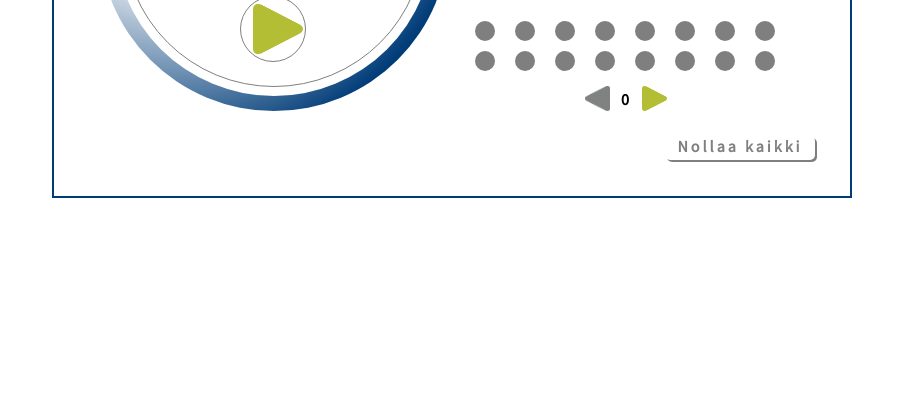
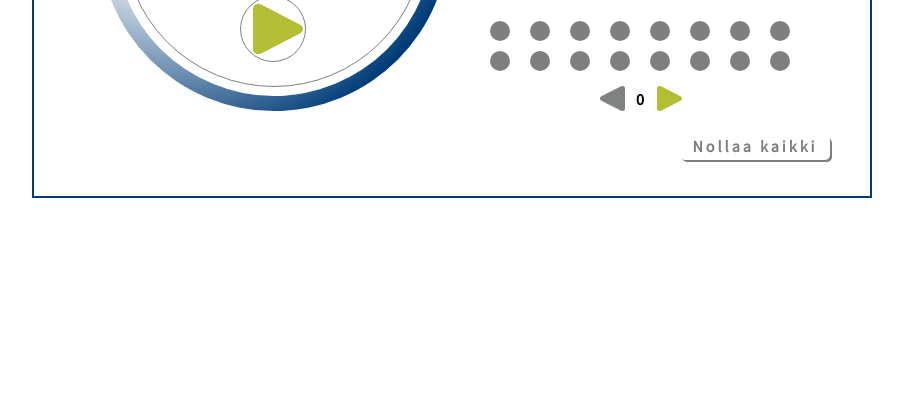
Before and after one commit to augustio/fokuskello, a plain HTML site: page index.html in a window 1280 px wide. Shown: the part 406-800 px from the top of the page, without its empty margins (188-1091 px from the left). Drawn offline with nearby package versions, Linux system fonts and the light colour scheme.

Commit message:
Increase application's width

```diff
--- a/styles/style.css
+++ b/styles/style.css
@@ -8,7 +8,7 @@ body{
 }
 .container {
     height: 600px;
-    width: 800px;
+    width: 840px;
 }
 .centered {
   position: fixed;
@@ -19,7 +19,7 @@ body{
 .clock {
     position: absolute;
     left: 0;
-    width: 400px;
+    width: 420px;
     height: 500px;
     border: 2px solid #003C78;
     border-right:none;
@@ -29,16 +29,16 @@ body{
 .control {
     position: absolute;
     right: 0;
-    width: 400px;
+    width: 420px;
     height: 500px;
     border: 2px solid #003C78;
     border-left:none;
 }
 .control-cmpt{
 	position:absolute;
-	width:350px;
+	width:400px;
 	top:40px;
-	left:15px;
+	left:30px;
 }
 .label{
 	height:24px;
@@ -168,9 +168,9 @@ body{
 
 .clock-cmpt{
 	position:absolute;
-	width:350px;
+	width:400px;
 	top: 25px;
-	left:45px;
+	left:65px;
 }
 .clock-face{
 	margin-top:40px;
```
